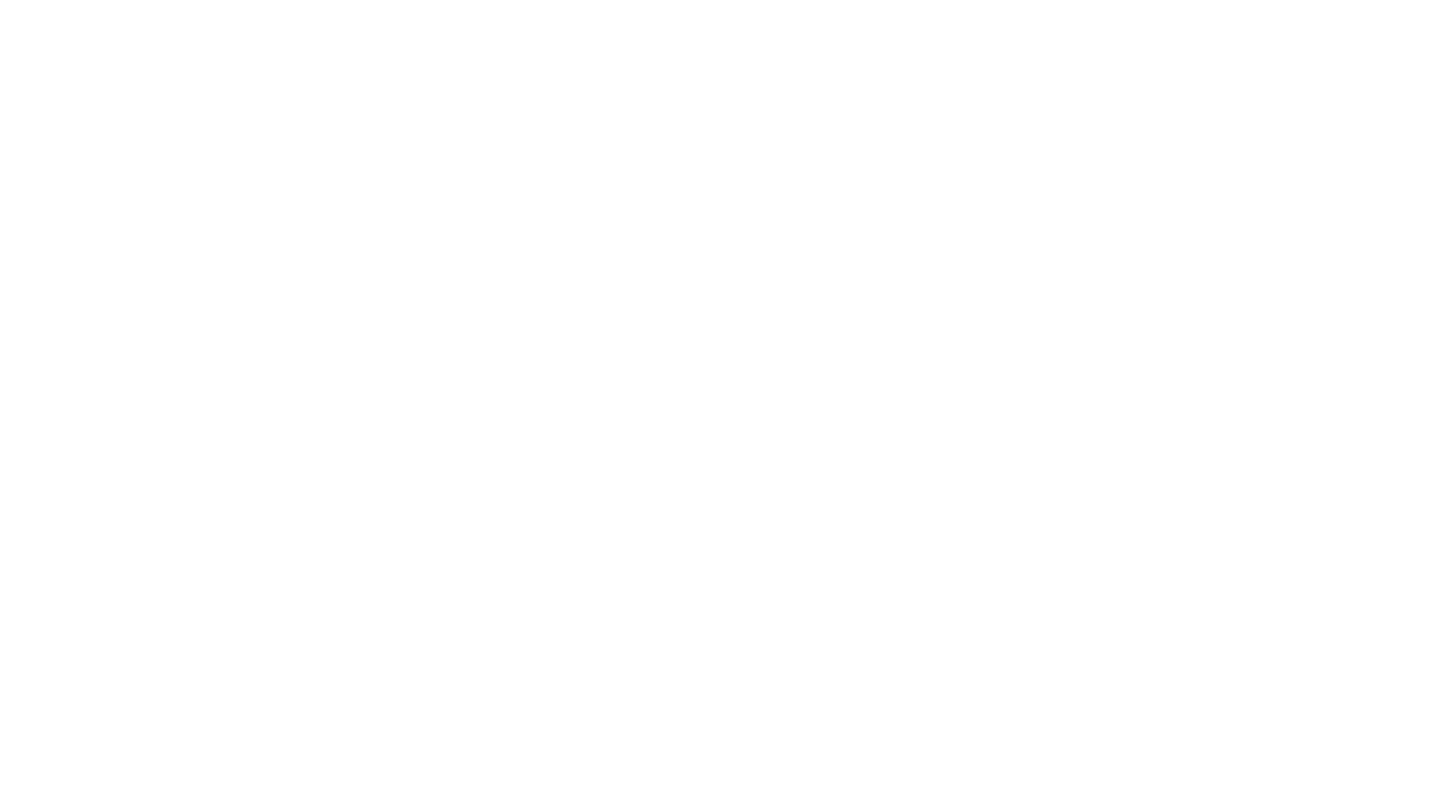
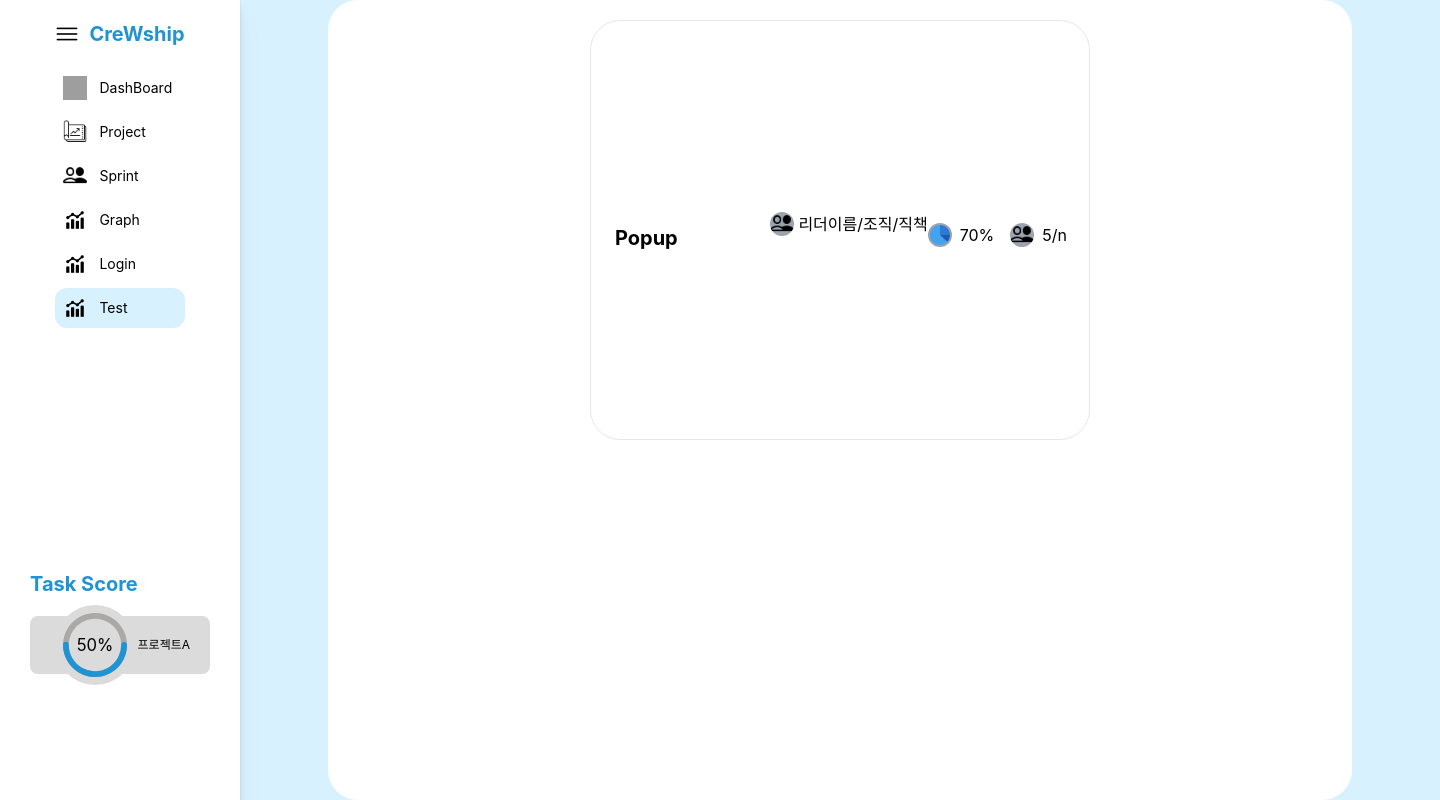
Before and after one commit to tukcom2023CD/MYWAY, a React (Create React App) app in the folder front/: page /Test in a window 1280 px wide. Before the commit this address had no page. Shown: the whole page, 1440 px wide, since content can reach past the window. Built offline with nearby package versions, Linux system fonts and the light colour scheme; grey boxes are pictures that could not be loaded.

Commit message:
feat: components test page

```diff
--- a/front/src/App.tsx
+++ b/front/src/App.tsx
@@ -13,6 +13,7 @@ import SprintMake from './pages/sprint/SprintMake';
 import Task from './pages/project/Task';
 import Members from './pages/member/MemberPage';
 import Graph from './pages/graph/Graph';
+import Test from './pages/test';
 
 axios.defaults.baseURL = process.env.REACT_APP_BASE_URL;
 axios.defaults.withCredentials = true;
@@ -37,6 +38,8 @@ function App() {
         <Route path='/Members' element={<Members />} />
         {/** 성과분석 결과 페이지 */}
         <Route path='/Graph' element={<Graph />} />
+        {/** 컴포넌트 테스트 페이지 */}
+        <Route path='/Test' element={<Test />} />
       </Routes>
     </BrowserRouter>
   );
--- a/front/src/components/frames/Popup.tsx
+++ b/front/src/components/frames/Popup.tsx
@@ -5,7 +5,7 @@ import Member from '../../images/members.png';
 
 function Popup() {
   return (
-    <div className='flex flex-col justify-center items-right bg-white w-[500px] h-[420px] rounded-[30px]'>
+    <div className='border flex flex-col justify-center items-right bg-white w-[500px] h-[420px] rounded-[30px]'>
       <div className='flex justify-center items-bottom w-[500px] h-[50px] p-6 mb-3'>
         <p className='mr-auto text-[20px] font-bold'>Popup</p>
         <div className='flex justify-center items-center'>
--- a/front/src/components/frames/Side/Sidebar.tsx
+++ b/front/src/components/frames/Side/Sidebar.tsx
@@ -96,6 +96,20 @@ function Sidebar() {
                   <span>Login</span>
                 </NavLink>
               </li>
+              <li className='rounded-sm'>
+                <NavLink
+                  className='flex items-center p-2 space-x-3 rounded-xl'
+                  style={({ isActive }) => (isActive ? activeStyle : {})}
+                  to='/Test'
+                >
+                  <img
+                    className='w-[24px] h-[24px]'
+                    alt='dashboardicon'
+                    src={graph}
+                  />
+                  <span>Test</span>
+                </NavLink>
+              </li>
             </ul>
           </div>
         </div>
--- /dev/null
+++ b/front/src/pages/test.tsx
@@ -0,0 +1,16 @@
+import React from 'react';
+import Menu from '../components/frames/Side/Sidebar';
+import Popup from '../components/frames/Popup';
+
+function Test() {
+  return (
+    <div className='flex m-auto w-[1440px] h-[100vh] bg-[#D8F1FF]'>
+      <Menu />
+      <div className='flex flex-col p-5 justfiy-center items-center m-auto w-[1024px] h-[800px] bg-white rounded-[30px]'>
+        <Popup />
+      </div>
+    </div>
+  );
+}
+
+export default Test;
```
